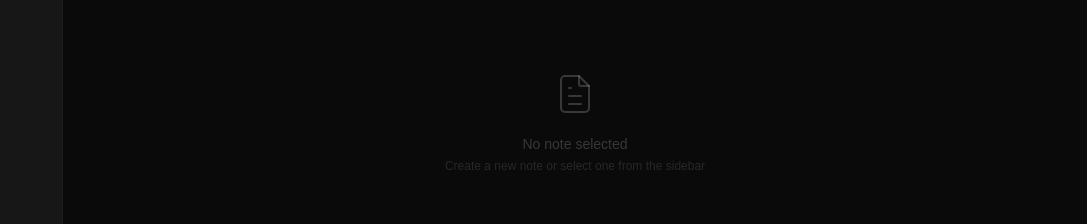
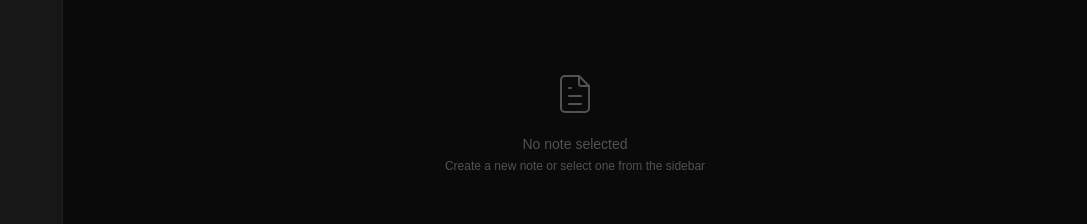
Before and after one commit to jothachil/jotbook, a React (Vite) app: page / in a window 1280 px wide. Shown: the part 301-525 px from the top of the page, without its empty margins (193-1280 px from the left). Built offline with nearby package versions, Linux system fonts and the light colour scheme; a web font is replaced by a local one.

Commit message:
Update EmptyState component styles for improved visibility and consistency. Changed text color to neutral for better readability.

```diff
--- a/src/components/EmptyState.jsx
+++ b/src/components/EmptyState.jsx
@@ -3,10 +3,10 @@ import React from "react";
 
 export default function EmptyState() {
 	return (
-		<div className="absolute inset-0 flex flex-col items-center justify-center text-muted-foreground/30">
-			<IconFileText className="size-12 mb-4" strokeWidth={1} />
-			<p className="text-sm font-medium">No note selected</p>
-			<p className="text-xs mt-1 text-muted-foreground/20">
+		<div className="absolute inset-0 flex flex-col items-center justify-center ">
+			<IconFileText className="size-12 mb-4 text-neutral-600" strokeWidth={1} />
+			<p className="text-sm font-medium text-neutral-600">No note selected</p>
+			<p className="text-xs mt-1 text-neutral-600">
 				Create a new note or select one from the sidebar
 			</p>
 		</div>
```
